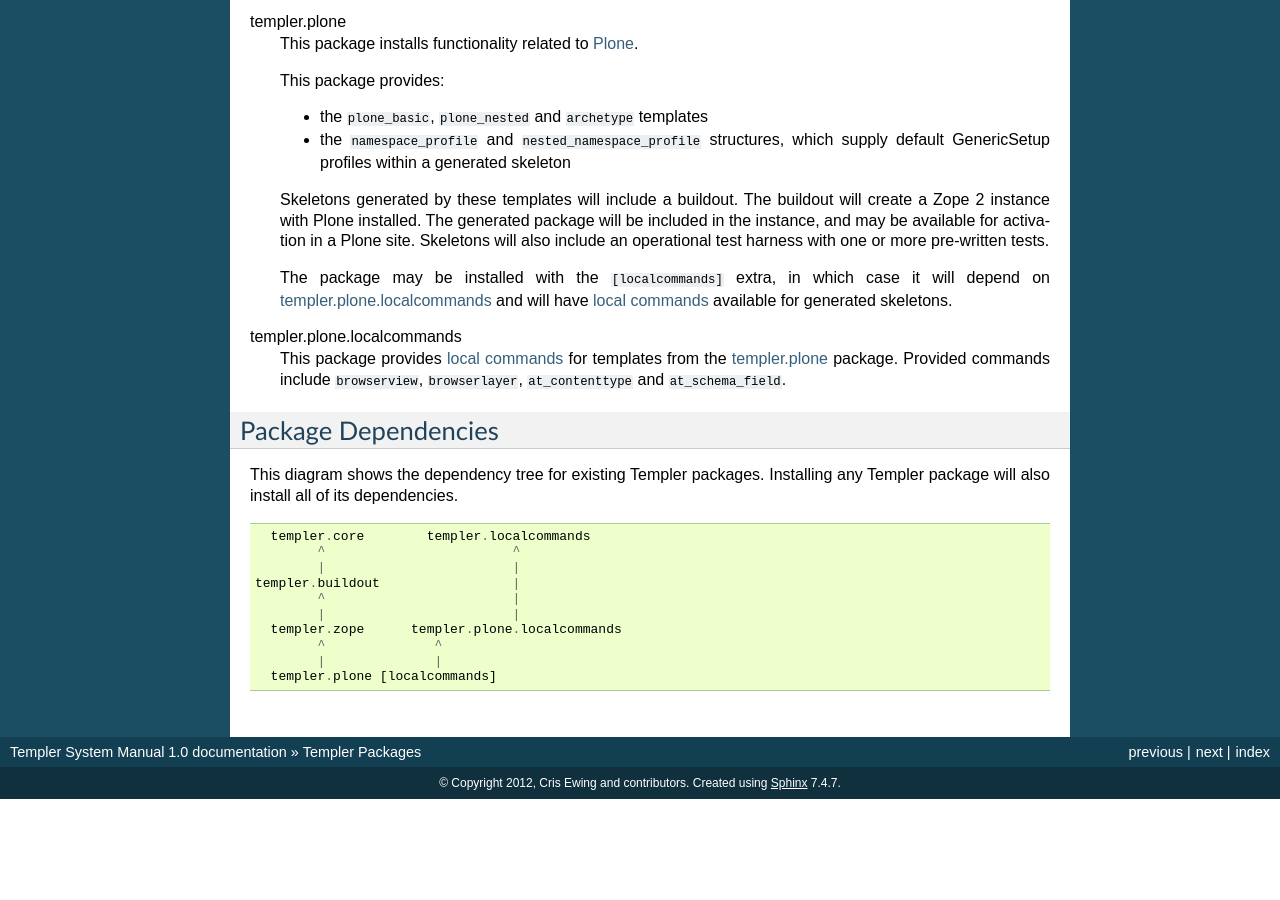
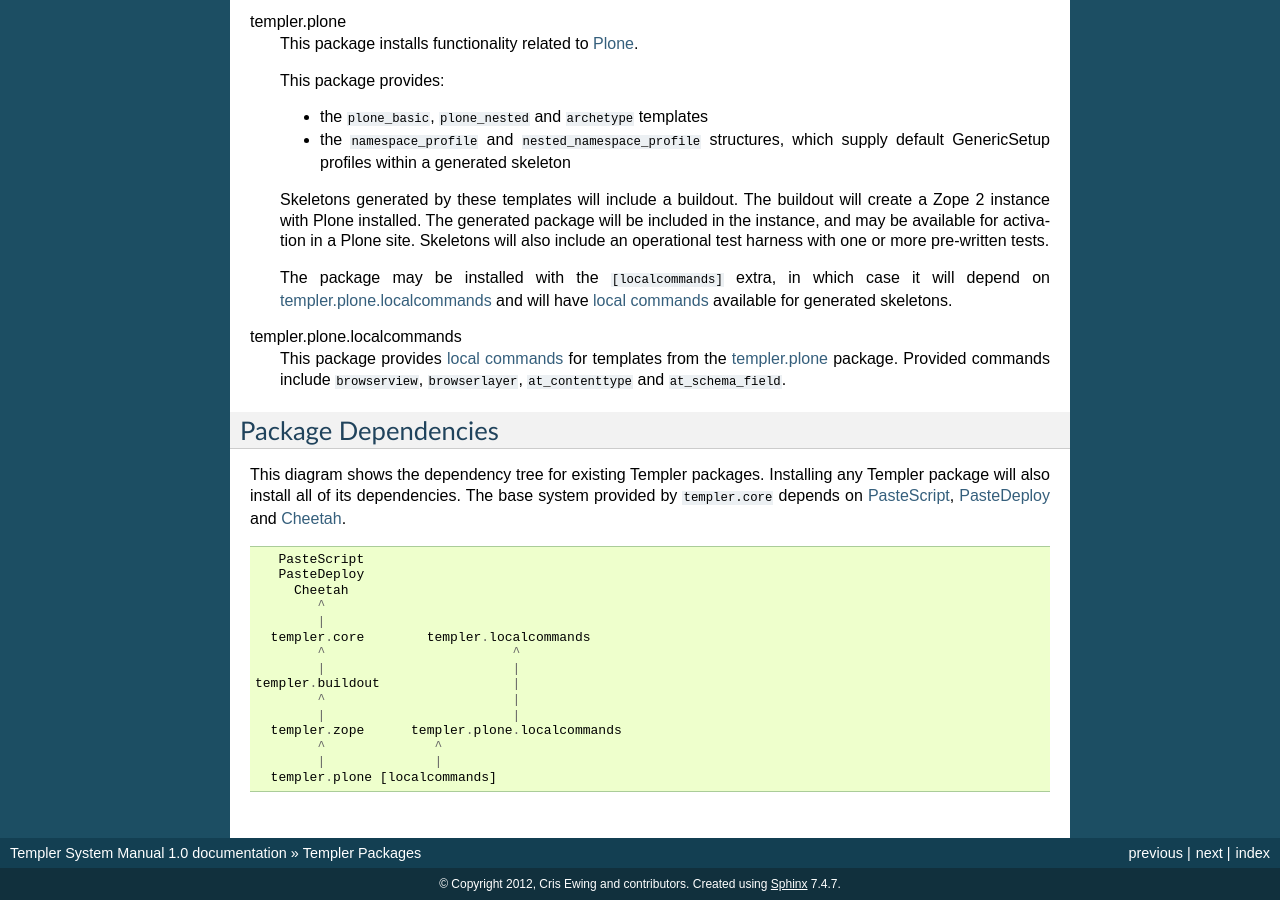
Before and after one commit to cewing/templer.manual, a Sphinx documentation site: the page built from source/packages.rst, in a window 1280 px wide and 900 px high, scrolled down 879 px. Built offline with Sphinx 7.4.7, drawn with Linux system fonts in a browser that asks for light colours; before the commit the page ends 1678 px from its top, so only the background shows below that.

Commit message:
* add dependencies of templer.core for clarity and completeness

```diff
--- a/source/packages.rst
+++ b/source/packages.rst
@@ -92,9 +92,16 @@
 
 This diagram shows the dependency tree for existing Templer packages.
 Installing any Templer package will also install all of its dependencies.
+The base system provided by ``templer.core`` depends on PasteScript_,
+PasteDeploy_ and Cheetah_.
 
 ::
 
+             PasteScript
+             PasteDeploy
+               Cheetah
+                  ^
+                  |
             templer.core        templer.localcommands
                   ^                        ^
                   |                        |
@@ -112,3 +119,6 @@
 .. _Zope: http://www.zope.org/
 .. _Python: http://www.python.org
 .. _zc.buildout: http://www.buildout.org/
+.. _PasteScript: http://pythonpaste.org/script/
+.. _PasteDeploy: http://pythonpaste.org/deploy/
+.. _Cheetah: http://www.cheetahtemplate.org/
```
